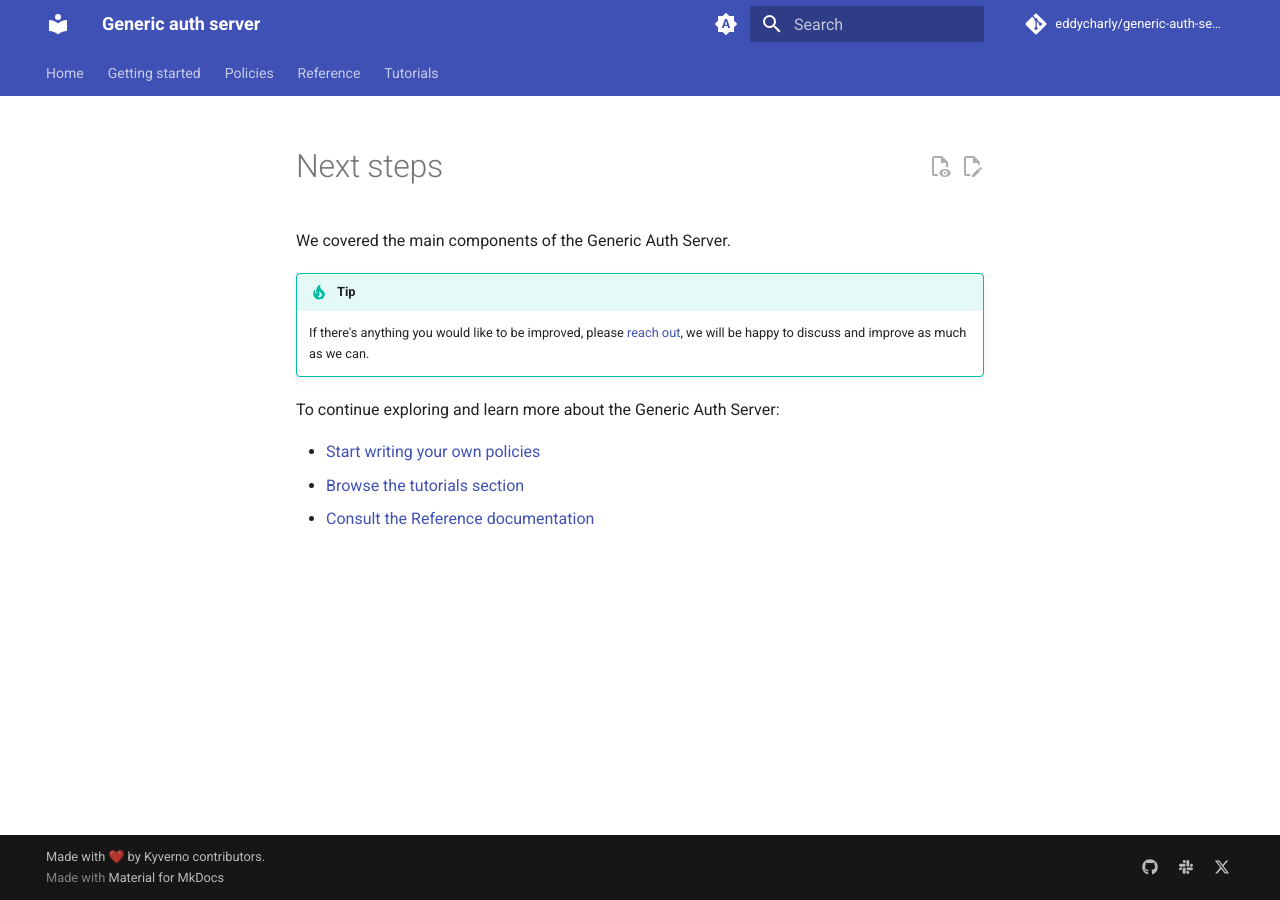
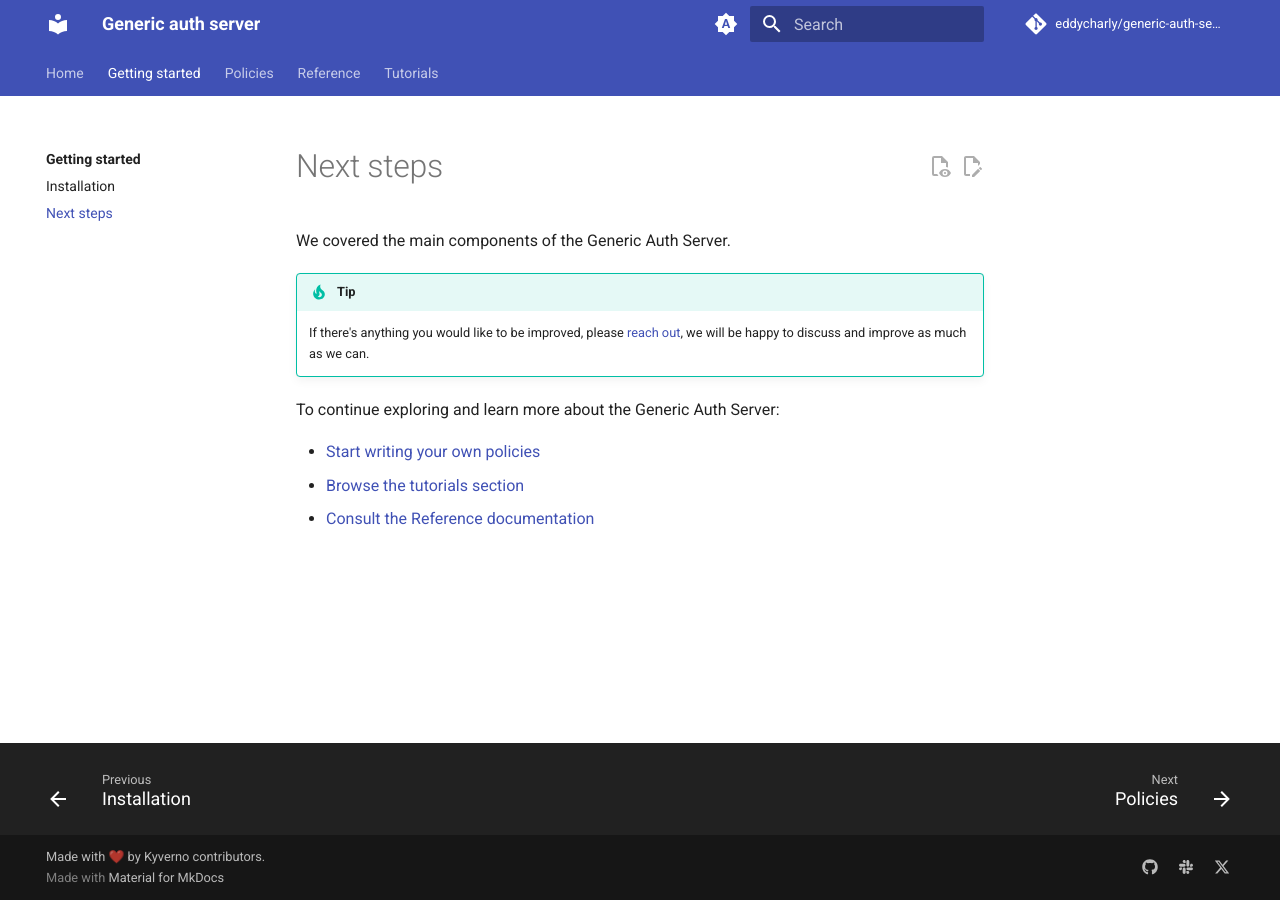
Before and after one commit to eddycharly/generic-auth-server, an MkDocs documentation site: the page built from website/docs/quick-start/next-steps.md, in a window 1280 px wide. Built offline with MkDocs 1.6.1 and Material for MkDocs 9.7.7, drawn with Linux system fonts in a browser that asks for light colours; comment, search, counter and statistics services are not loaded; the version menu is left out.

Commit message:
fix: register next steps docs
Signed-off-by: Charles-Edouard Brétéché <charles.edouard@nirmata.com>

```diff
--- a/website/mkdocs.yaml
+++ b/website/mkdocs.yaml
@@ -5,7 +5,7 @@
 - Getting started:
   - quick-start/index.md
   - quick-start/install.md
-#   - quick-start/next-steps.md
+  - quick-start/next-steps.md
 - Policies:
   - policies/index.md
   - policies/failure-policy.md
```
